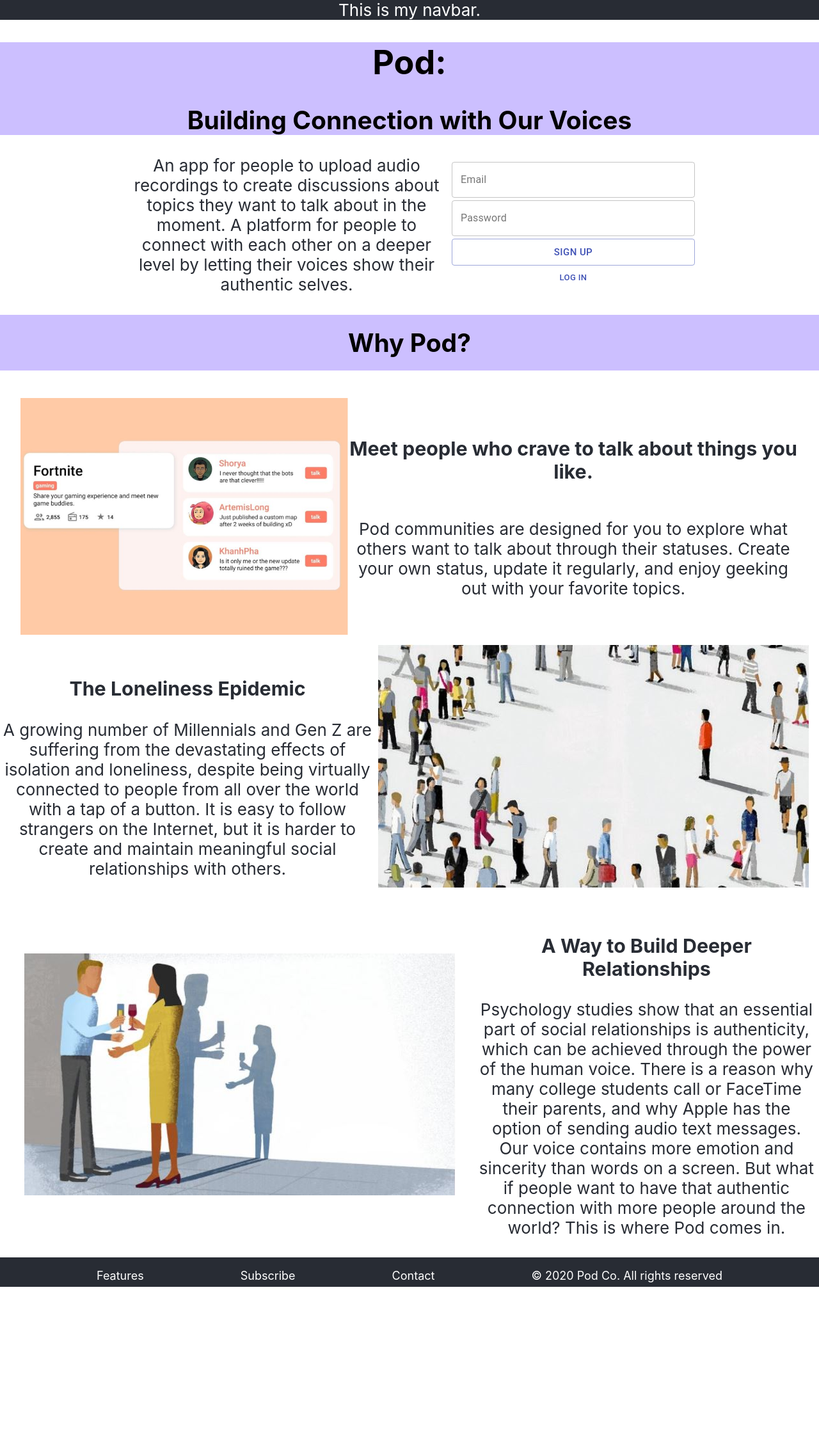
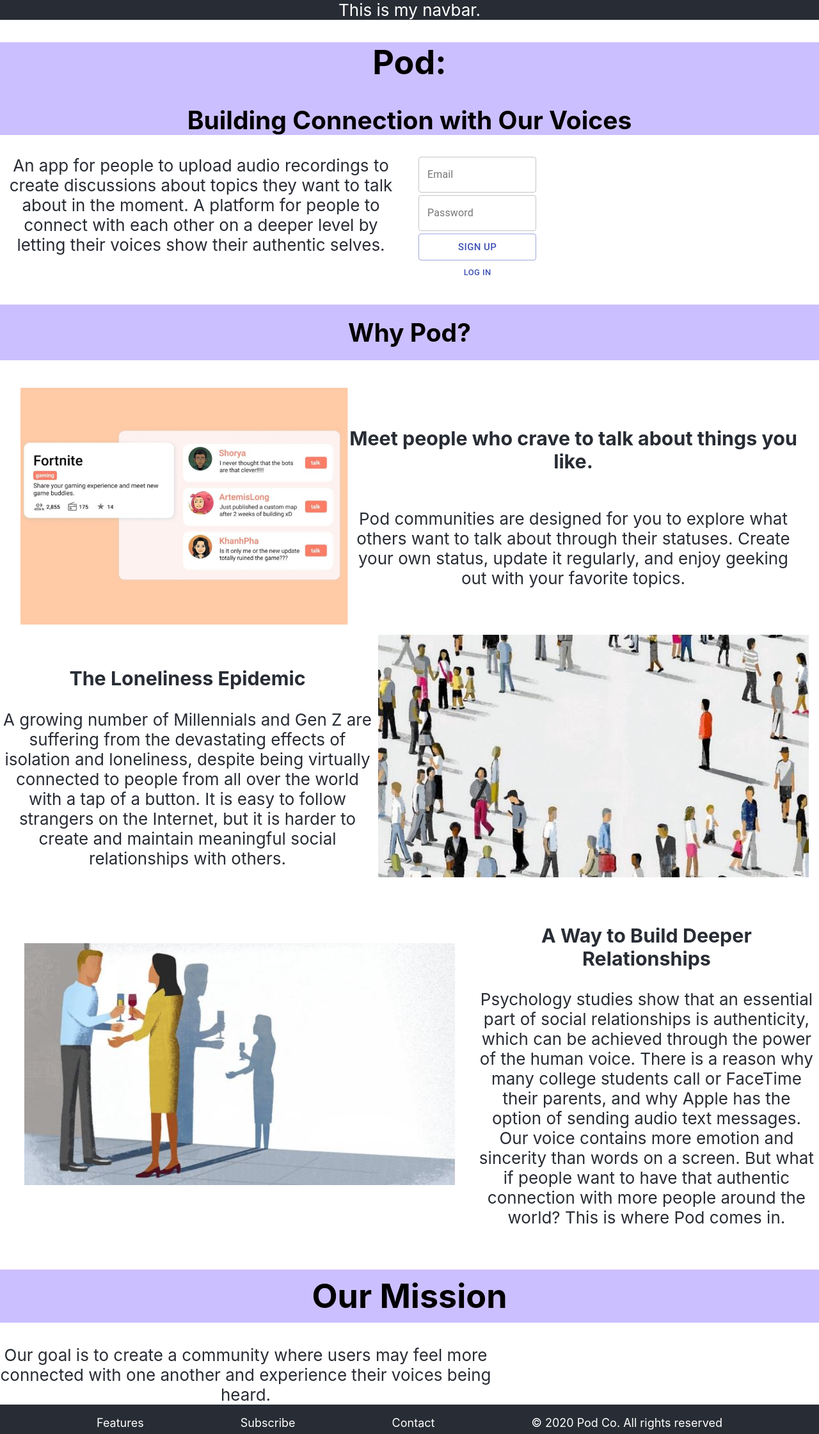
Before and after one commit to PhuongPham7112/pod-app, a React (Create React App) app: page / in a window 1280 px wide. Shown: the whole page at 64% size. Before the commit the page ends 2011 px from the top, so only its background shows below. Built offline with nearby package versions, Linux system fonts and the light colour scheme.

Commit message:
Minor Changes
adjusted some styles with materialui

```diff
--- a/src/App.js
+++ b/src/App.js
@@ -8,6 +8,7 @@
 import Footer from './Footer.js';
 import './index.css';
 import WhyPod from './WhyPod.js';
+import OurMission from './OurMission.js';
 
 function App() {
   return (
@@ -20,6 +21,9 @@
         <div>
           <WhyPod />
         </div>
+        <div>
+            <OurMission />
+        </div>
         <Footer />
       </header>
     </div>
--- /dev/null
+++ b/src/OurMission.js
@@ -0,0 +1,17 @@
+import React from 'react';
+import ReactDOM from 'react-dom';
+import Container from '@material-ui/core/Container';
+import Grid from '@material-ui/core/Grid';
+
+const OurMission = () =>
+{
+    return(
+        <div>
+            <h1 style={{backgroundColor:"#ccbfff", color: "black", padding: "10px 0px"}}> Our Mission </h1>
+            <body style={{display:"flex", alignItems:"center", width: "60%", justifyContent:"center", textAlign:"center"}}>
+                Our goal is to create a community where users may feel more connected with one another and experience their voices being heard.
+            </body>
+        </div>
+)}
+
+export default OurMission;
--- a/src/PodLanding.js
+++ b/src/PodLanding.js
@@ -7,19 +7,20 @@
 function PodLanding()
     {
         return (
-            <div>
+            <Grid>
                     <div style={{textAlign:"center", backgroundColor:"#ccbfff", color: "black"}}>
                         <h1 style={{padding:"0px"}}> Pod: </h1>
                         <h2> Building Connection with Our Voices</h2>
                     </div>
-                    <div style={{display:"flex", justifyContent: "center", alignItems: "center"}}>
-                    <body style={{textAlign:"center", width:"40%"}}>
-                        An app for people to upload audio recordings to create discussions about topics they want to talk about in the moment. A platform for people to connect with each other on a deeper level by letting their voices show their authentic selves.
-                    </body>
-
-                    <Login style={{width:"45%"}}/>
-                    </div>
-            </div>
+                    <Grid container spacing={3}>
+                        <Grid item xs>
+                            An app for people to upload audio recordings to create discussions about topics they want to talk about in the moment. A platform for people to connect with each other on a deeper level by letting their voices show their authentic selves.
+                        </Grid>
+                        <Grid item xs>
+                            <Login/>
+                        </Grid>
+                    </Grid>
+            </Grid>
         )
     }
 
```
